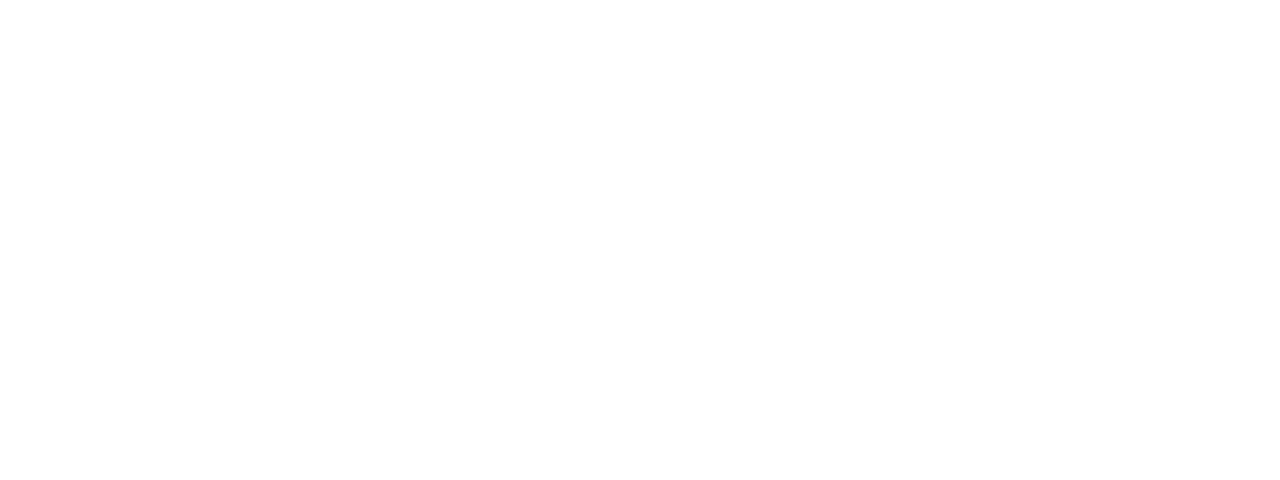
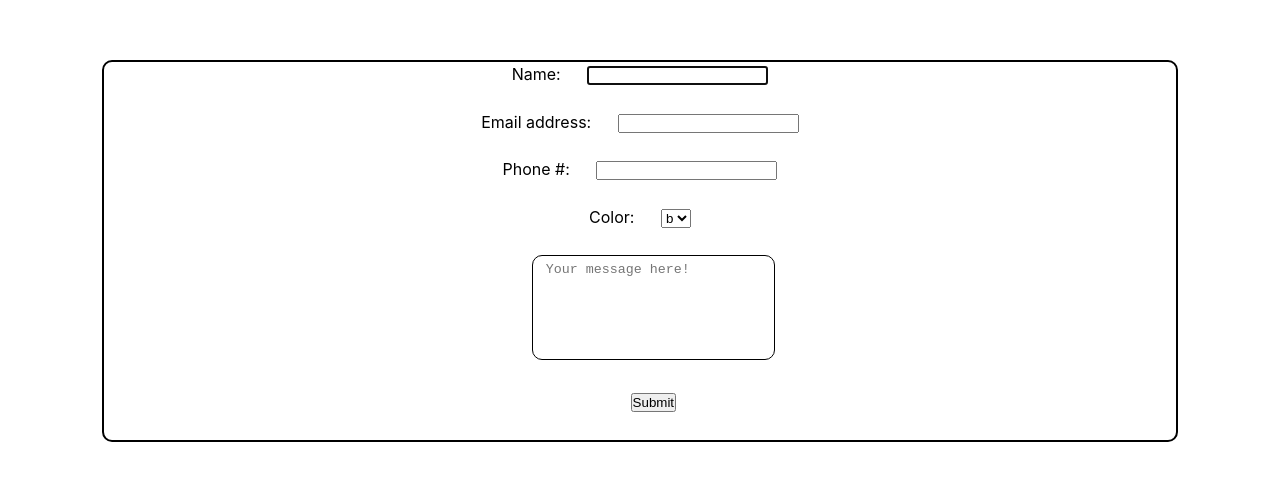
Before and after one commit to Xavi55/pyScheduler, a React (Create React App) app in the folder view/: page /Form in a window 1280 px wide. Shown: the part 132-612 px from the top of the page. Built offline with nearby package versions, Linux system fonts and the light colour scheme.

Commit message:
more calendar logic, added form

```diff
--- a/view/src/App.css
+++ b/view/src/App.css
@@ -7,7 +7,7 @@
 {
   width: 100%;
   display: grid;
-  grid-template-rows: 1fr 6fr;
+  grid-template-rows: 1fr 10fr;
 }
 #cMonth
 {
@@ -49,10 +49,12 @@
 {
   background-color: gainsboro;
 }
+/*
 .d:hover
 {
   cursor: pointer;
 }
+*/
 /*Grid*/
 #grid
 {
@@ -73,12 +75,57 @@
 {
   text-align: center;
 }
+.bLink
+{
+  text-decoration: none;
+  color:black;
+}
 .block
 {
-  text-align: center;
+  text-align: left;
+  display: inline;
+  margin:0 2%;
 }
 .block:hover
 {
   background-color: chartreuse;
-  border-radius: 15px;
+  border-radius: 9px;
 }
+/*Form*/
+#form
+{
+  padding-top: 2em;
+  margin: 15% 8%;
+  padding: 2px 2px;
+  border:black solid 2px;
+  border-radius: 10px;
+  text-align: center;
+}
+#form input,select,textarea
+{
+  margin:0 0 2em 2em;
+}
+textarea
+{
+  padding: .5em 1em;
+  border: black solid 1px;
+  border-radius: 10px;
+
+  resize: none;
+}
+#blue
+{
+  background-color: rgb(96, 197, 255);
+}
+#green
+{
+  background-color:greenyellow;
+}
+#yellow
+{
+  background-color: yellow;
+}
+#orange
+{
+  background-color: orange;
+}
--- a/view/src/App.js
+++ b/view/src/App.js
@@ -11,6 +11,7 @@
 //custom components
 import Day from './components/Day'
 import Grid from './components/Grid'
+import Form from './components/Form'
 
 function App()
 {
@@ -41,18 +42,17 @@
 
    const handleLeftArrow=()=>
    {
-       if(state.trav<-3)
-       {
-           console.log("Can't go back any further.")
-       }
-       else
+       if(state.trav>-3)
        {
            changeMonth(-1)
        }
    }
    const handleRightArrow=()=>
    {
-       console.log('larrow')
+       if(state.trav<3)
+       {
+           changeMonth(1)
+       }
    }
 
    const getDate=()=>
@@ -69,13 +69,18 @@
                cYear:y,
                cDay:days,
                cMonth:m,
-               today:today
+               today:today,
+               trav:0
             }
        })
     }
     const changeMonth=(code)=>
     {
-        if(code !==0 && state.trav>-3)
+        if(code + state.trav===0)
+        {
+            getDate()
+        }
+        else
         {
             const d = new Date(state.cYear,state.cMonth+code)
             const y = d.getFullYear()
@@ -91,14 +96,6 @@
                         trav:state.trav+code
                     }
                 })
-        }
-        else if(code===0)
-        {
-            getDate()
-        }
-        else
-        {
-            console.log("No more")
         }
     }
 
@@ -143,7 +140,7 @@
                 exact={true}
             >
                 <div className="App">
-                    <h1 id="cMonth"><span className="arrow" onClick={handleLeftArrow}>◄</span>&nbsp;&nbsp;&nbsp;{mon[state.cMonth]}&nbsp;&nbsp;&nbsp;<span className="arrow" id="rarrow">►</span></h1>
+                    <h1 id="cMonth"><span className="arrow" onClick={handleLeftArrow}>◄</span>&nbsp;&nbsp;&nbsp;{mon[state.cMonth]}&nbsp;&nbsp;&nbsp;<span className="arrow" onClick={handleRightArrow}>►</span></h1>
                     <div id="inner-grid">
                         <h4>Sun</h4>
                         <h4>Mon</h4>
@@ -163,6 +160,11 @@
                     <Grid {...props} day={state.cDay} />
                   )}
             />
+            <Route
+                path={'/Form'}
+                exact={true}
+                component={Form}
+            />
         </Router>
     );
 }
--- a/view/src/components/Day.js
+++ b/view/src/components/Day.js
@@ -1,4 +1,4 @@
-import React, { useState,useEffect } from 'react';
+import React from 'react';
 import { Link } from 'react-router-dom'
 
 function Day(props)
--- /dev/null
+++ b/view/src/components/Form.js
@@ -0,0 +1,85 @@
+import { Redirect } from 'react-router-dom'
+import React, {  useState,useEffect }from 'react';
+
+function Form(props)
+{
+    const [state,setState] =useState(
+        {
+            name:null,
+            phNum:null,
+            email:null,
+            text:null,
+            day:null,
+            month:null,
+            year:null,
+            color:null,
+
+            redirect:false
+        }
+    )
+
+    useEffect(()=>
+    {
+        console.log('form',props)
+    },[])
+
+    const handleChange=(e)=>
+    {
+        let x=e.target.name
+        let value = e.target.value
+        setState(prev=>
+            {
+                return{
+                    ...prev,
+                    [x]:value
+                }
+            })
+        console.log(state)
+    }
+
+    const handleSumbit=(e)=>
+    {
+        e.preventDefault()
+        //change state
+        //start redirect
+
+    }
+    if(state.redirect)
+    {
+        return(
+            <Redirect to={'/'}/>
+        )
+    }
+    return(
+        <form id="form">
+            <label>Name:</label>
+            <input id="name" name="name" required type="text" autoFocus onChange={(e)=>handleChange(e)} />
+            <br/>
+            <label>Email address:</label>
+            <input name="email" type="email" required onChange={(e)=>handleChange(e)}/>
+            <br/>
+            <label>Phone #:</label>
+            <input name="phNum"  type="tel" required onChange={(e)=>handleChange(e)}/>
+            <br/>
+            <label>Color:</label>
+            <select name="color" onChange={(e)=>handleChange(e)}>
+                <option id="blue">b</option>
+                <option id="orange">o</option>
+                <option id="green">g</option>
+                <option id="yellow">y</option>
+            </select>
+            <br/>
+            <textarea
+                placeholder="Your message here!"
+                rows={6}
+                cols={25}
+                maxLength={125}
+                onChange={(e)=>handleChange(e)}
+                required
+            />
+            <br/>
+            <input type="submit" onClick={(e)=>handleSumbit(e)}/>
+        </form>
+    )
+}
+export default Form
--- a/view/src/components/Grid.js
+++ b/view/src/components/Grid.js
@@ -1,17 +1,15 @@
-import React, { useState,useEffect } from 'react';
+import React from 'react';
 import { Link } from 'react-router-dom'
 
 function Grid(match)
 {
-
-    console.log(match)
     let vars= match.match.params
     return(
         <div id="grid">
-            <Link  id="home" to={'/'}>Home</Link>
+            <Link  id="home" to={'/'}>Go back</Link>
             <h2 id="gTitle">{vars.month} {vars.day}</h2>
             <div id="content">
-                <h2>8am</h2><h2 className="block">-</h2>
+                <h2>8am</h2><div><Link className={"bLink"} to={'/Form'}><h2 className="block">Name</h2></Link><Link className={"bLink"} to={'/Form'}><h2 className="block">Name2</h2></Link></div>
                 <h2>9am</h2><h2 className="block">-</h2>
                 <h2>10am</h2><h2 className="block">-</h2>
                 <h2>11am</h2><h2 className="block">-</h2>
```
